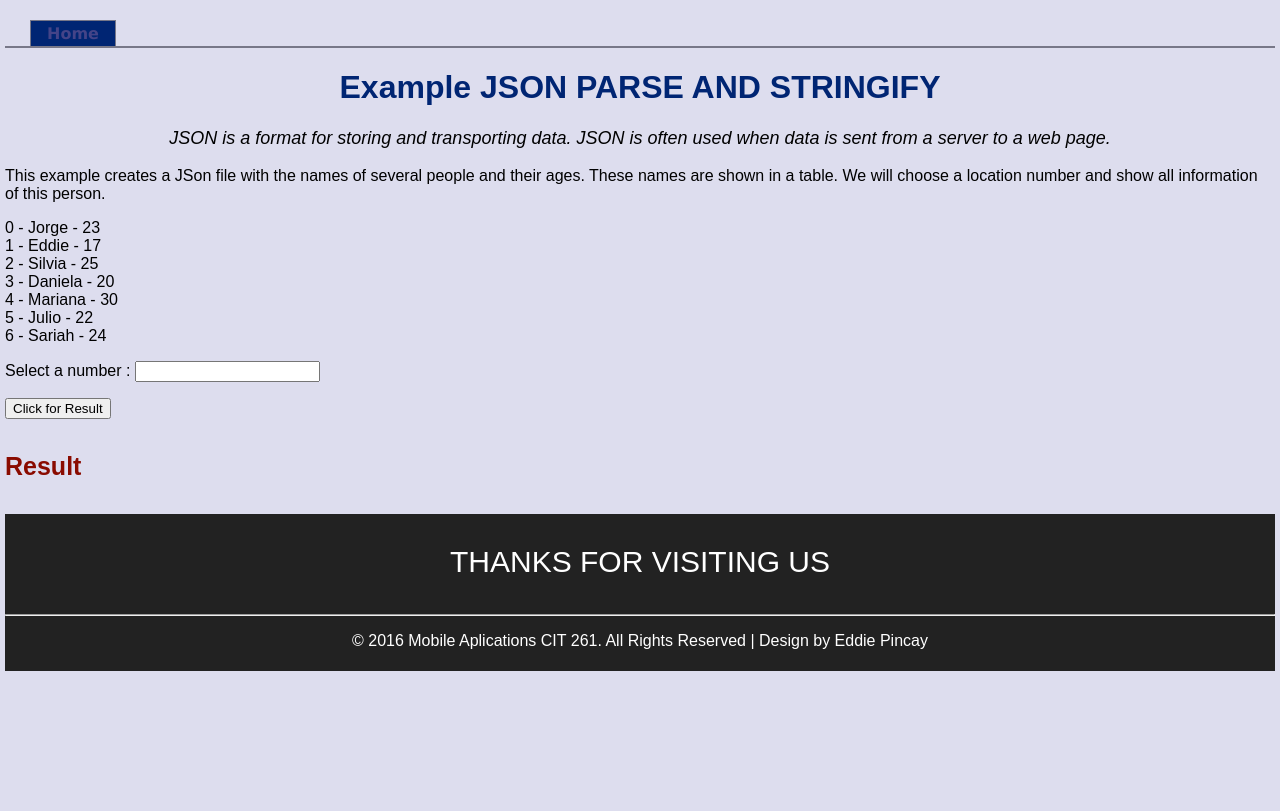
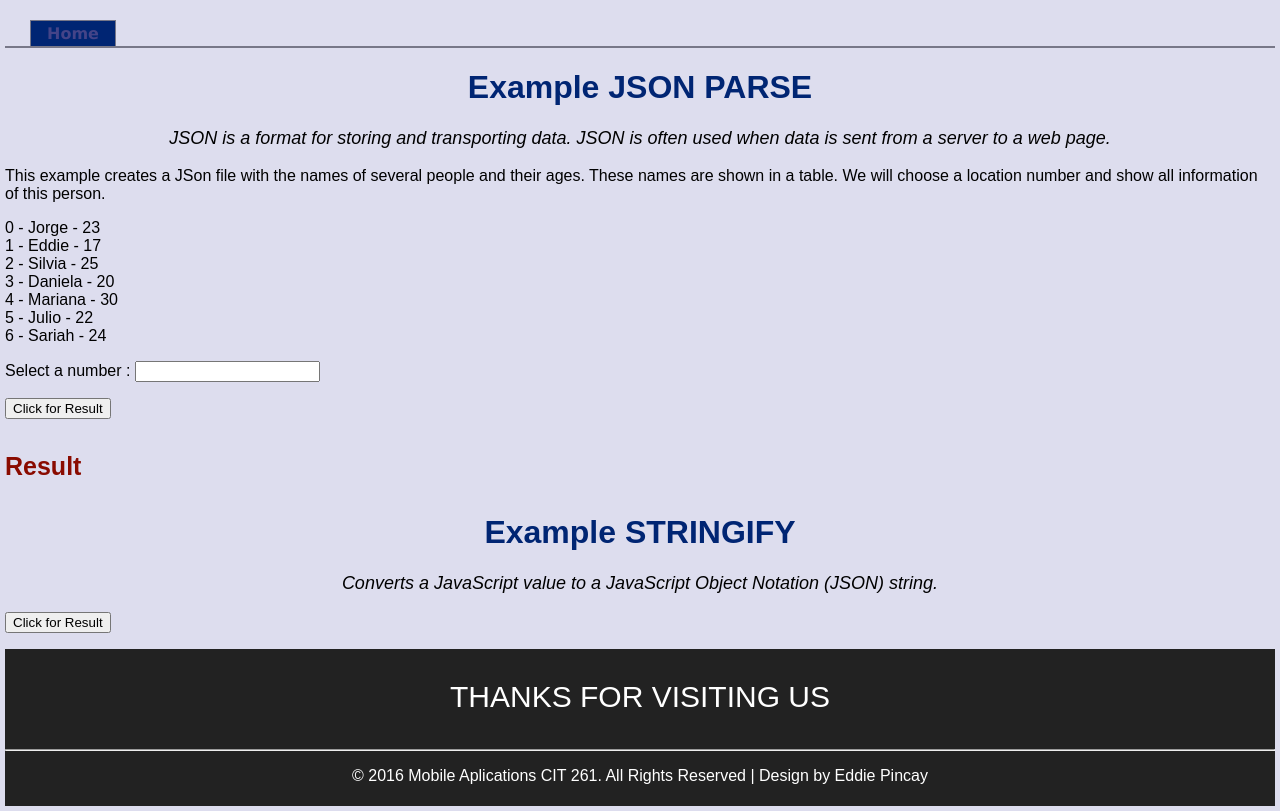
Before and after one commit to epincay/MobileApplication, a plain HTML site: page Json.html in a window 1280 px wide. Drawn offline with Linux system fonts and the light colour scheme.

Commit message:
JSON Parse, Stringify

```diff
--- a/Json.html
+++ b/Json.html
@@ -14,11 +14,11 @@ and open the template in the editor.
     <body>
         <div id="navcontainer">
             <ul id="navlist">
-                <li id="active"><a href="inde.html" id="current">Home</a></li>
+                <li id="active"><a href="index.html" id="current">Home</a></li>
             </ul>
         </div>
         <!-- Sandbox Section -->
-        <h1>Example JSON PARSE AND STRINGIFY</h1>
+        <h1>Example JSON PARSE</h1>
         <h3>JSON is a format for storing and transporting data. JSON is often used when data is sent from a server to a web page.</h3>
         <div>
             <p>This example creates a JSon file with the names of several people
@@ -29,6 +29,12 @@ and open the template in the editor.
             <input type="button" onclick="createJson()" value="Click for Result" >
             <h4>Result</h4>
             <p id="content"></p>
+        </div>
+        <div>
+            <h1>Example STRINGIFY</h1>
+            <h3>Converts a JavaScript value to a JavaScript Object Notation (JSON) string.</h3>
+            <input type="button" onclick="createStringify()" value="Click for Result" >
+            <p id="result"></p>
         </div>
 
         <!-- /Sandbox Section -->
@@ -79,6 +85,22 @@ and open the template in the editor.
                 }
 
             }
+            function createStringify(){
+                var continents = new Array();
+                    continents[0] = "Europe";
+                    continents[1] = "Asia";
+                    continents[2] = "Australia";
+                    continents[3] = "Antarctica";
+                    continents[4] = "North America";
+                    continents[5] = "South America";
+                    continents[6] = "Africa";
+                var jsonText = JSON.stringify(continents, replaceToUpper);
+
+                document.getElementById("result").innerHTML = jsonText + " " + JSON.stringify(new Date());
+            }
+            function replaceToUpper(key, value) {
+                    return value.toString().toUpperCase();
+                }
         </script>
     </body>
 </html>
```
